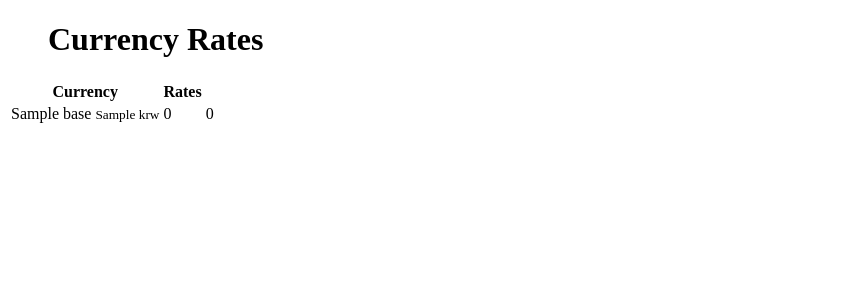
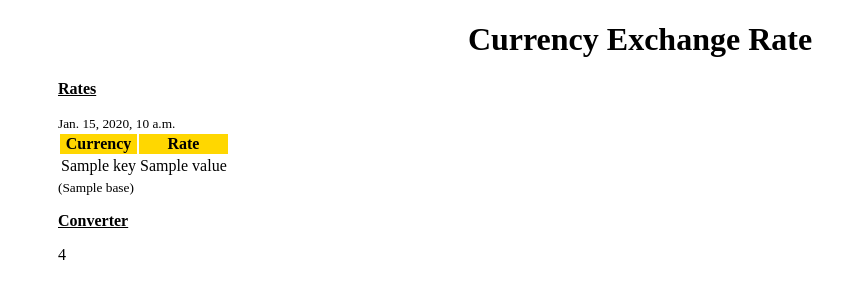
Before and after one commit to D17123466/Project, a Django app: template Development/myproject/project/templates/home.html in a window 1280 px wide. Shown: the top 300 px of the page, without its empty margins (0-863 px from the left). Run offline with Django 3.2, Linux system fonts and the light colour scheme; the template is opened without the code that fills it: most values are stand-ins (such as "Sample title", 1, 10 or a date in 2020).

Commit message:
Django - mapping rates to browser & currency converter

```diff
--- a/Development/myproject/project/templates/home.html
+++ b/Development/myproject/project/templates/home.html
@@ -1,34 +1,50 @@
 <!DOCTYPE html>
 <html>
+<style>
+  table, th, td {
+    border: 0px solid black;
+  }
+  thead {
+    background-color:gold
+  }
+  div {
+    margin-left: 50px;
+  }
+</style>
 <head>
-    <title>FYP</title>
+    <title>FYP - Prediction of currency exchange rate</title>
 </head>
 <body>
-    <div class="container">
-      <ol class="breadcrumb my-4">
-        <h1 class="breadcrumb-item active">Currency Rates</h1>
-      </ol>
-      <table class="table">
-        <thread class="thead-dark">
+  <h1 style="text-align: center;">Currency Exchange Rate</h1>
+
+  <!-- Rates API -->
+  <div>
+    <p><ins><strong>Rates</strong></ins></p>
+    <small>{{ date }}</small>
+    <table>
+      <thead>
         <tr>
           <th>Currency</th>
-            <th>Rates</th>
+          <th>Rate</th>
         </tr>
-        </thread>
+      </thead>
       <tbody>
-          {% for rate in rates %}
+        {% for key, value in rates %}
         <tr>
-              <td>
-                {{ base }}
-                <small class="text-muted d-block">{{ rate.KRW }}</small>
-              </td>
-              <td class="align-middle">0</td>
-              <td class="align-middle">0</td>
-              <td></td>
+          <td>{{ key }}</td>
+          <td style="text-align: end;">{{ value }}</td>
         </tr>
         {% endfor %}
       </tbody>
     </table>
+    <small>({{ base }})</small>
   </div>
+
+  <!-- Currency Converter API -->
+  <div>
+    <p><ins><strong>Converter</strong></string></ins></p>
+    <p>{{ conversion_rate }}</p>
+  </div>
+
 </body>
 </html>
```
Also changed, not shown: Development/myproject/project/rates/views.py (+31 -3 lines). Lines whose indentation alone changed are shown as unchanged.
